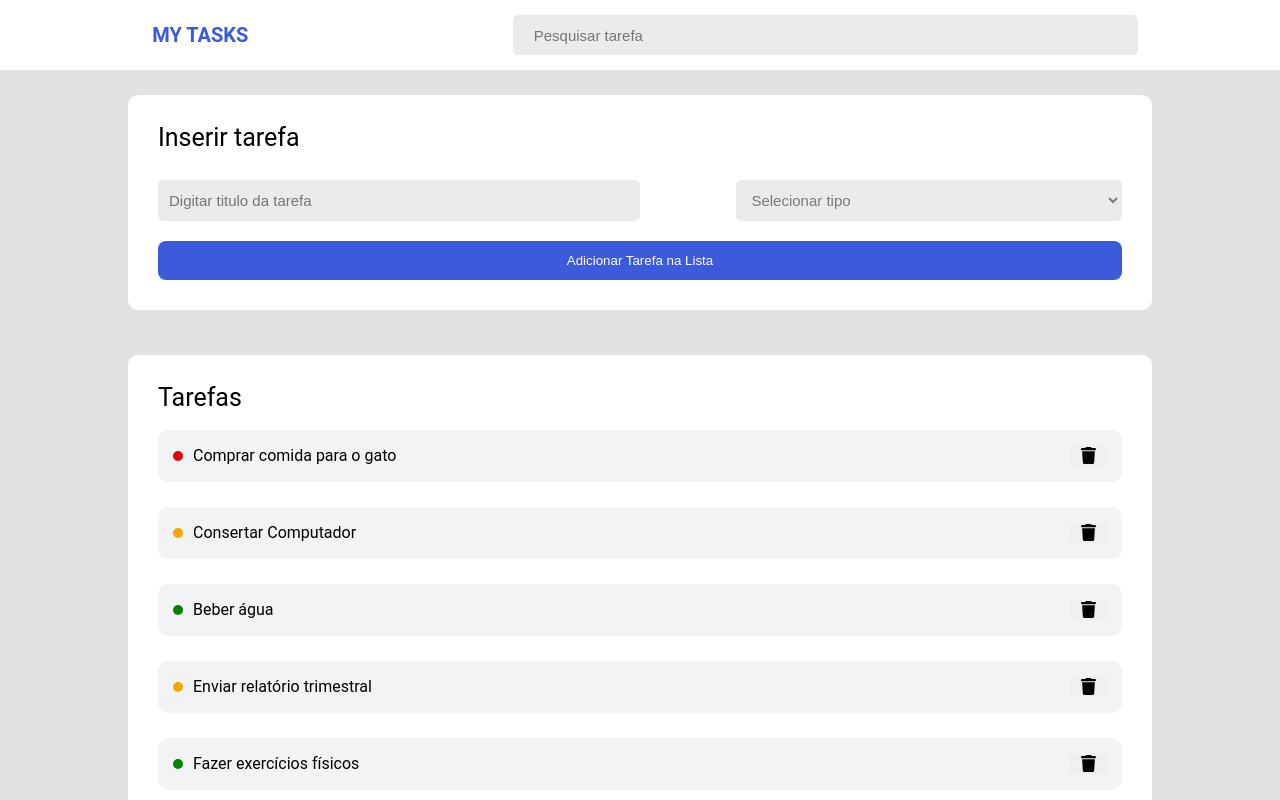
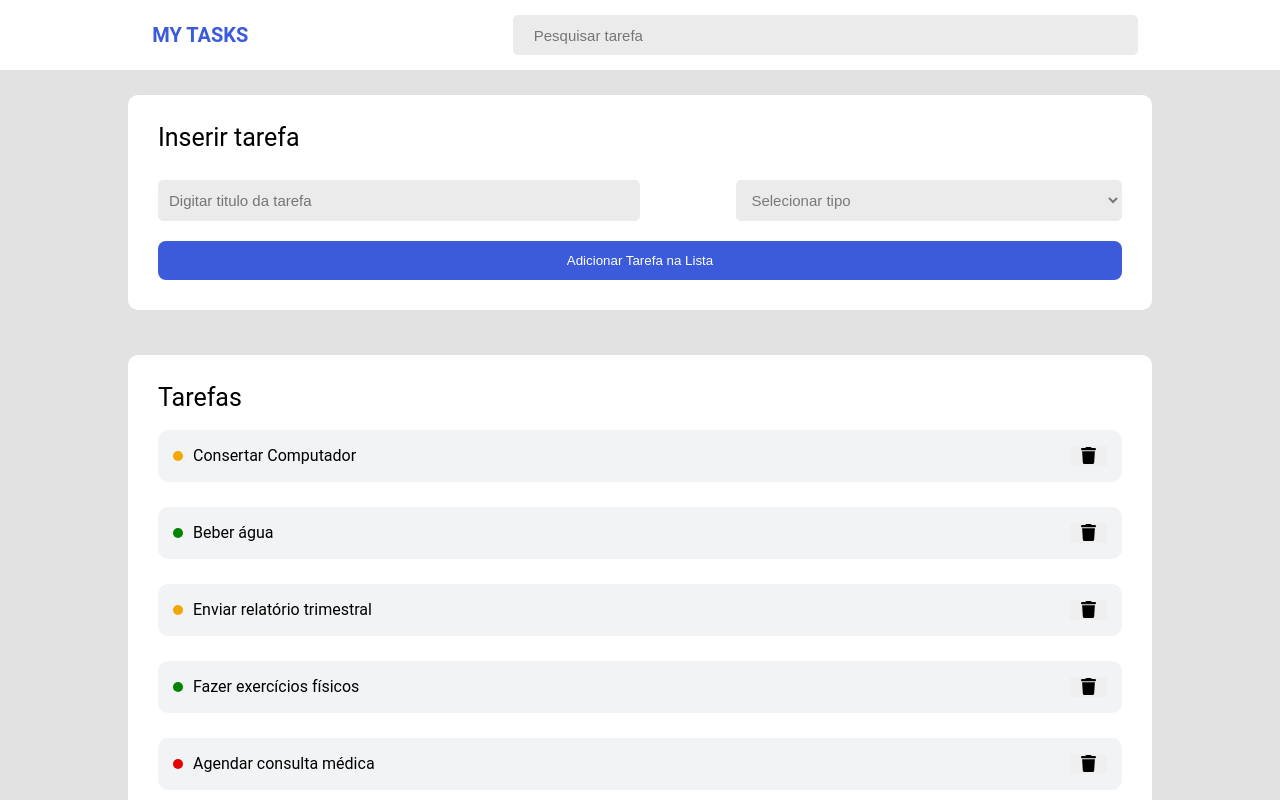
Before and after one commit to Kenzie-Academy-Brasil-Developers/-Kenzie-Academy-Brasil-Developers-m2-lista-de-tarefas, a plain HTML site: page index.html in a window 1280 px wide. Both pictures are taken after a click on the button 1088 px from the left and 456 px from the top of the page. Shown: the top 800 px of the page. Drawn offline with Linux system fonts and the light colour scheme.

Commit message:
Entrega Finalizada

```diff
--- a/script.js
+++ b/script.js
@@ -1,17 +1,17 @@
 const tasks = [
-  {title: "Comprar comida para o gato", type: "Urgente"},
-  {title: "Consertar Computador", type: "Importante"},
-  {title: "Beber água", type: "Normal"},
-  {title: "Enviar relatório trimestral", type: "Importante"},
-  {title: "Fazer exercícios físicos", type: "Normal"},
-  {title: "Agendar consulta médica", type: "Urgente"},
-  {title: "Ler pelo menos um capítulo de um livro", type: "Normal"},
-  {title: "Limpar a despensa", type: "Importante"},
-  {title: "Pagar a conta de energia", type: "Urgente"},
-  {title: "Assistir a um documentário interessante", type: "Normal"},
+  { title: "Comprar comida para o gato", type: "Urgente" },
+  { title: "Consertar Computador", type: "Importante" },
+  { title: "Beber água", type: "Normal" },
+  { title: "Enviar relatório trimestral", type: "Importante" },
+  { title: "Fazer exercícios físicos", type: "Normal" },
+  { title: "Agendar consulta médica", type: "Urgente" },
+  { title: "Ler pelo menos um capítulo de um livro", type: "Normal" },
+  { title: "Limpar a despensa", type: "Importante" },
+  { title: "Pagar a conta de energia", type: "Urgente" },
+  { title: "Assistir a um documentário interessante", type: "Normal" },
 ];
 
-function createTaskItem(task) {
+function createTaskItem(task, index) {
   const list = document.createElement("li");
   const div = document.createElement("div");
   const urgencyLevel = document.createElement("span");
@@ -41,7 +41,10 @@ function createTaskItem(task) {
   list.append(div, button);
   div.append(urgencyLevel, taskTitle);
   button.appendChild(img);
-
+  button.addEventListener('click', function () {
+    tasks.splice(index, 1)
+    renderElements(tasks)
+  })
   return list;
 }
 
@@ -49,15 +52,15 @@ function renderElements(array) {
   const taskUl = document.querySelector('.tasks__list');
   taskUl.innerHTML = '';
   for (let i = 0; i < array.length; i++) {
-    const allTasks = array[i];
-    const tasksItem = createTaskItem(allTasks);
+    const tasks = array[i];
+    const tasksItem = createTaskItem(tasks, i);
     taskUl.appendChild(tasksItem);
   }
 }
+
 renderElements(tasks)
 
-
-document.addEventListener('DOMContentLoaded', function () {
+function addNewTask() {
   const buttonAddTask = document.querySelector('.form__button--add-task');
 
   buttonAddTask.addEventListener('click', function (event) {
@@ -77,6 +80,7 @@ document.addEventListener('DOMContentLoaded', function () {
       tasks.push(newTask);
       renderElements(tasks)
     };
+  });
+};
 
-  });
-});
+addNewTask()
```
Also changed, not shown: style.css (indentation only).
